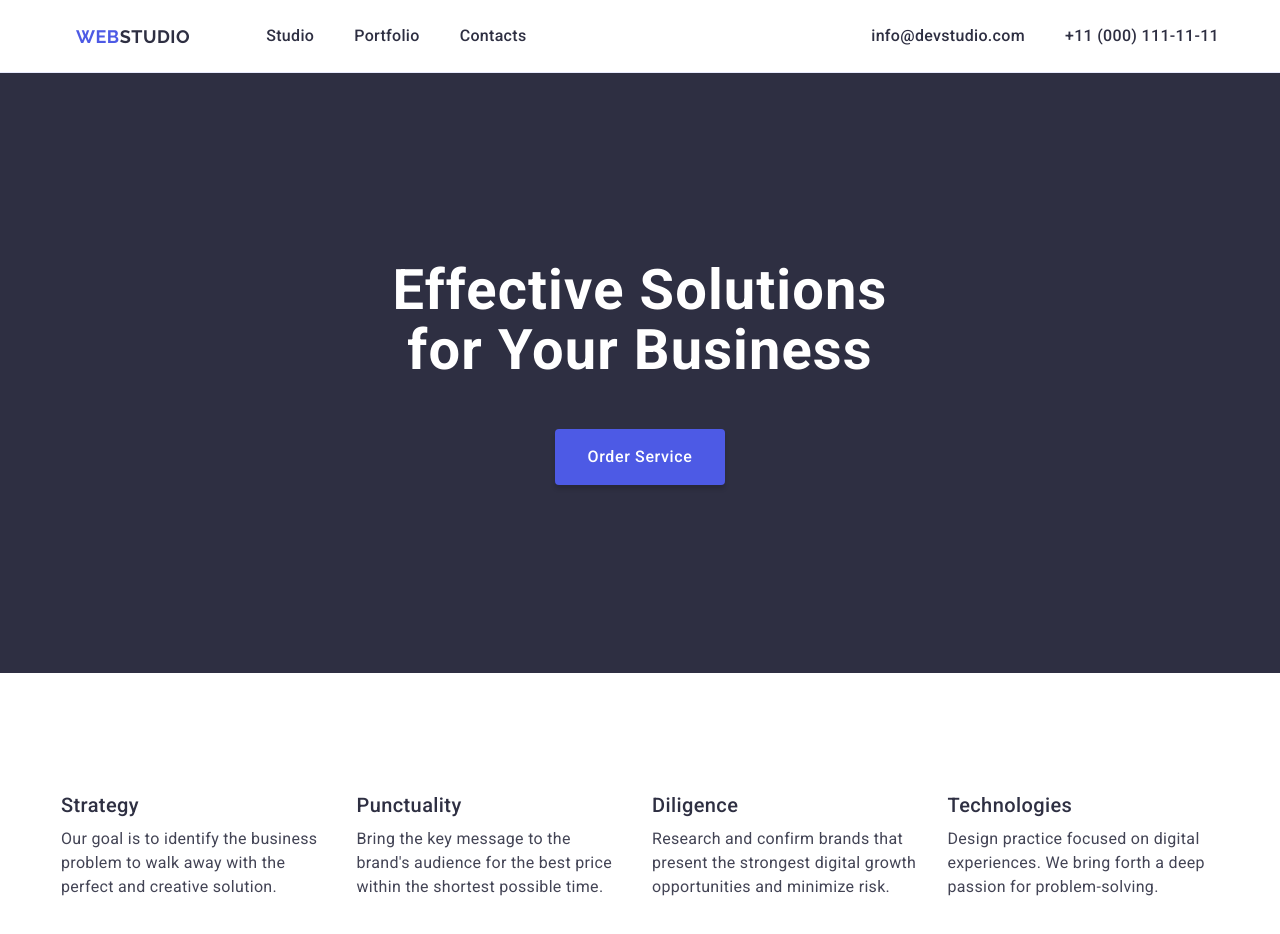
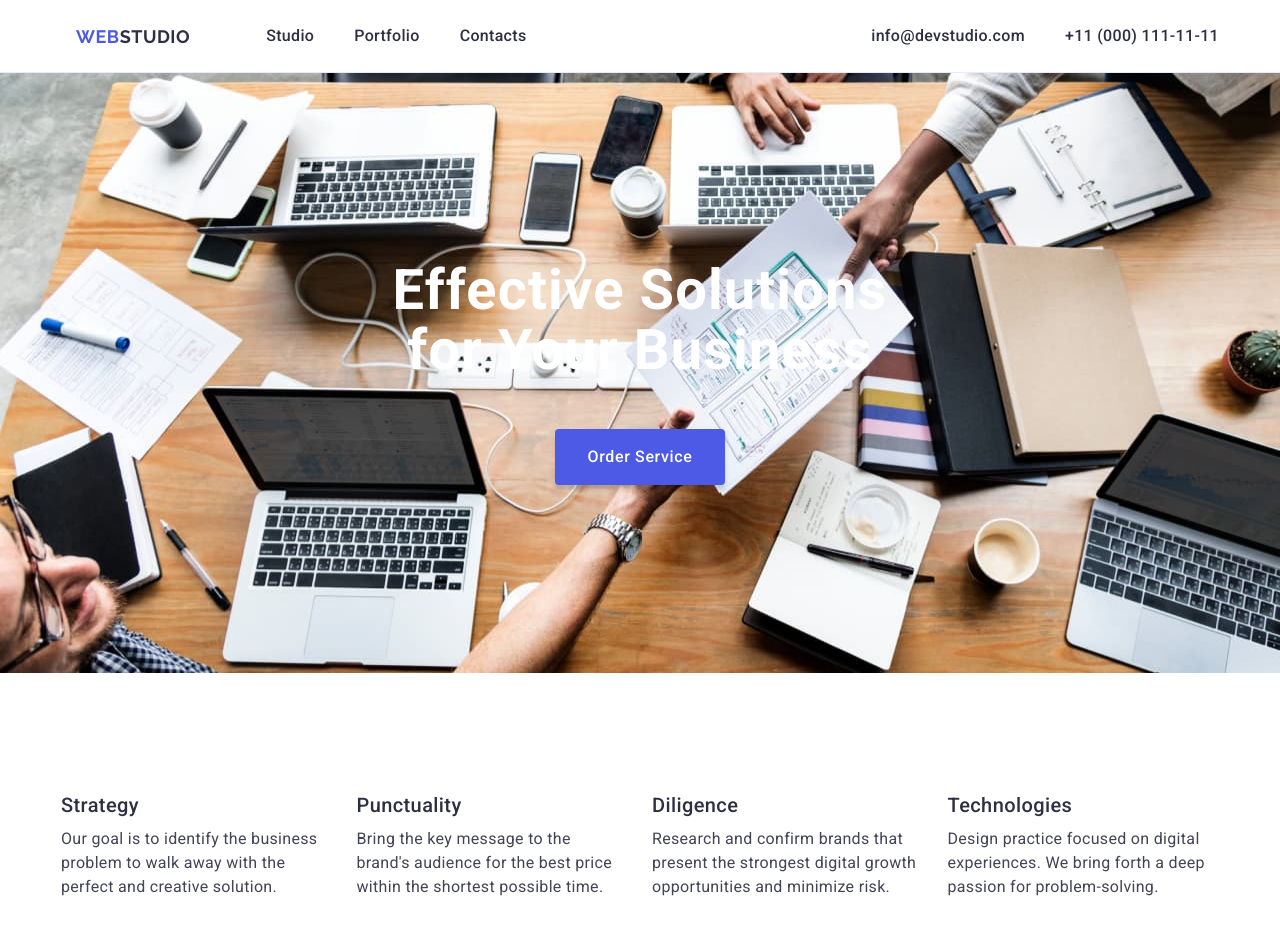
Before and after one commit to OLHA55/goit-markup-hw-04, a plain HTML site: page index.html in a window 1280 px wide. Shown: the top 934 px of the page. Drawn offline with nearby package versions, Linux system fonts and the light colour scheme.

Commit message:
stylenew44

```diff
--- a/css/style.css
+++ b/css/style.css
@@ -91,7 +91,8 @@ img {
   color: #434455;
 }
 .hero {
-  background: var(--NAVY-BLUE, #2e2f42);
+  background-image: url(../images/people-office\ 1.jpg);
+
   padding: 188px 0;
 }
 .container {
```
Also changed, not shown: images/icons.svg, images/people-office 1.jpg (added).
